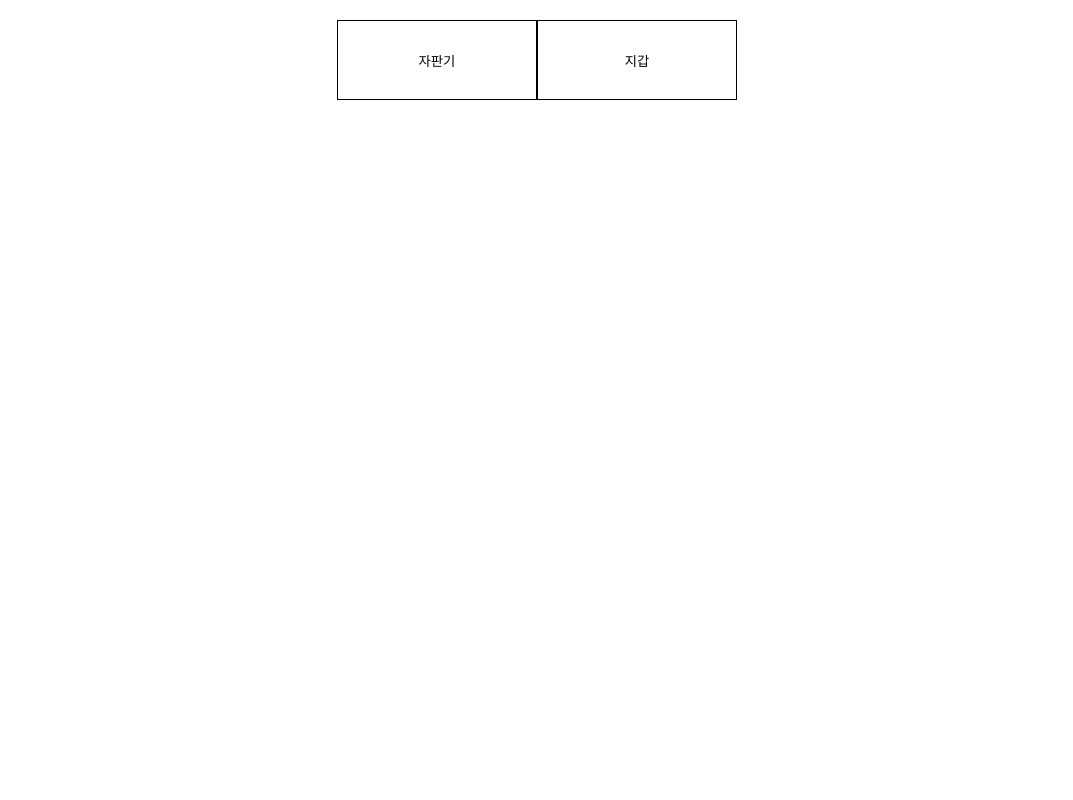
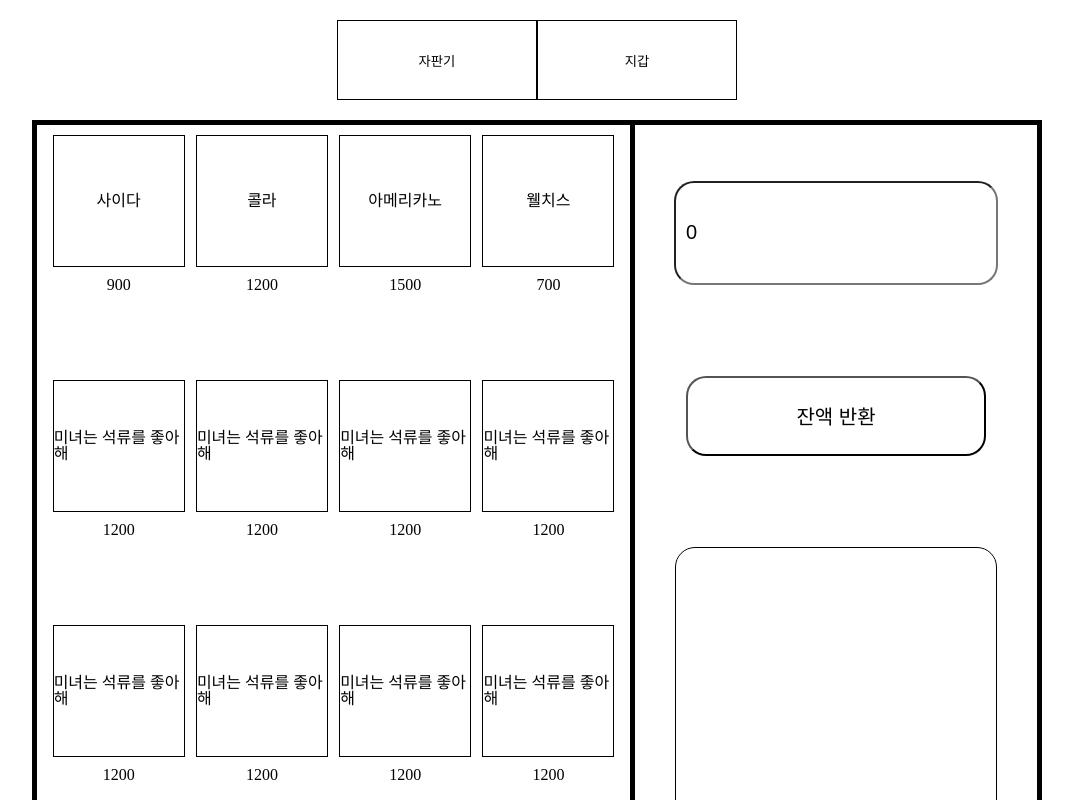
Before and after one commit to codesquad-members-2022/fe-vm, a React app: page / in a window 1280 px wide. Shown: the top 800 px of the page, without its empty margins (103-1176 px from the left). Built offline with nearby package versions, Linux system fonts and the light colour scheme.

Commit message:
feat: index 라우트 추가

```diff
--- a/src/App.js
+++ b/src/App.js
@@ -19,8 +19,9 @@ const App = () => {
         <UserAccountContext>
           <Routes>
             <Route path="/" element={<Home />}>
-              <Route path="vendingMachine" element={<VendingMachine />} />
-              <Route path="wallet" element={<Wallet />} />
+              <Route index element={<VendingMachine />} />
+              <Route path="/vendingMachine" element={<VendingMachine />} />
+              <Route path="/wallet/*" element={<Wallet />} />
             </Route>
             <Route path="*" element={<NotFound />} />
           </Routes>
```
